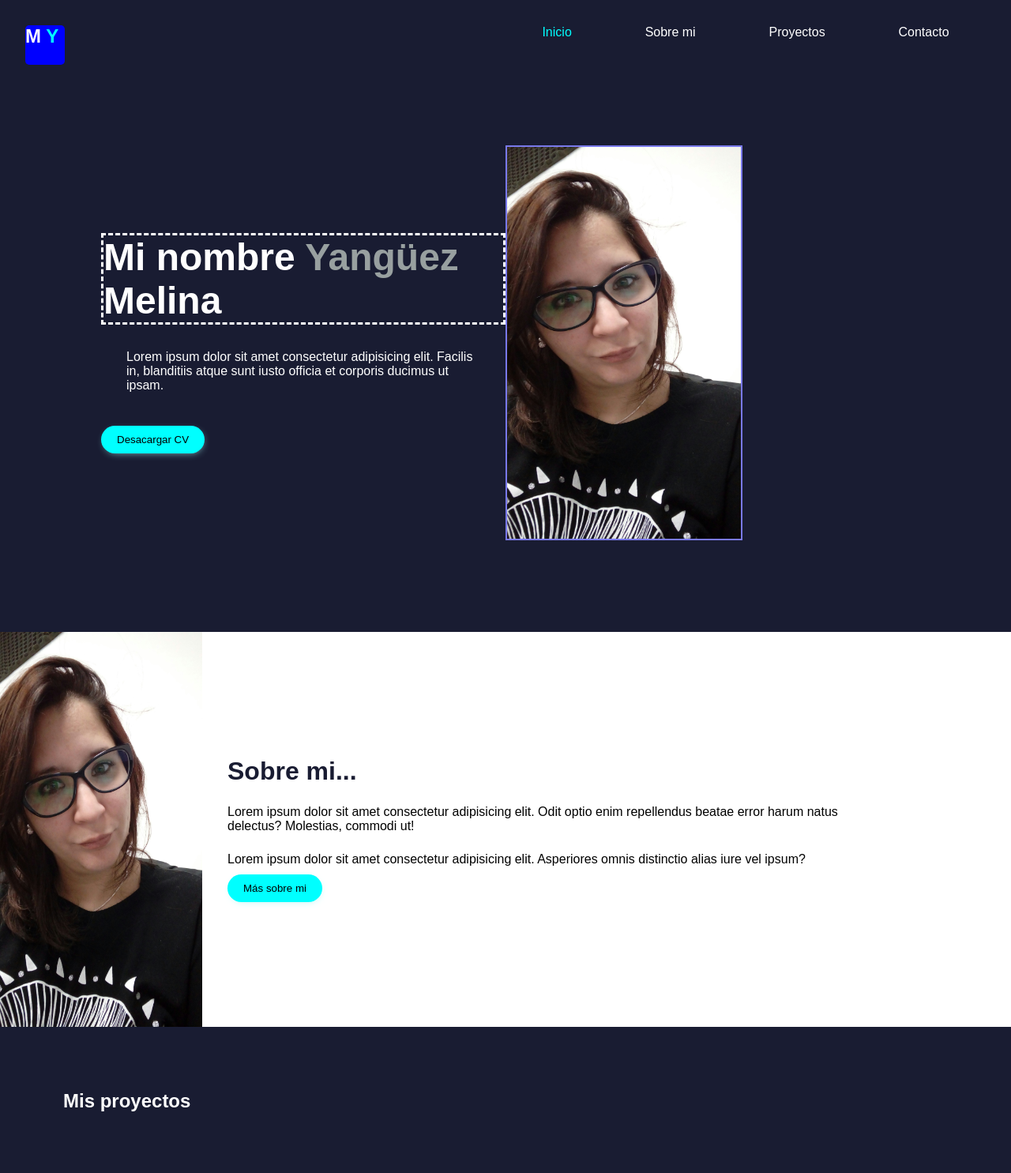
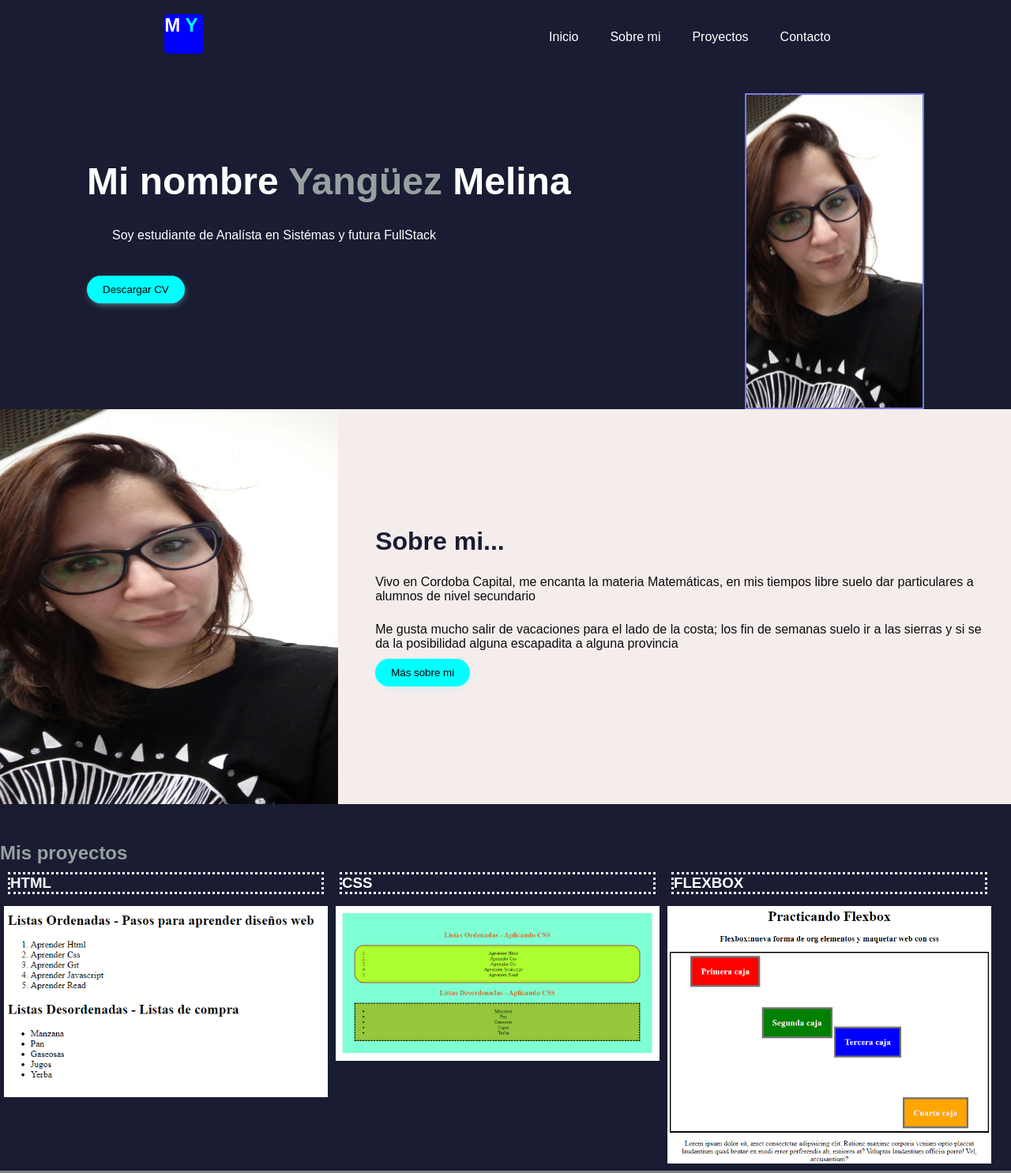
Before and after one commit to melina8444/Proyecto-nuevo-mi-portfolio, a plain HTML site: page index.html in a window 1280 px wide. Shown: the top 1485 px of the page at 79% size. Drawn offline with Linux system fonts and the light colour scheme.

Commit message:
Mi proyecto avanzado

```diff
--- a/css/style.css
+++ b/css/style.css
@@ -10,23 +10,40 @@ body {
 }
 
 /* CONTENEDOR PRINCIPAL */
-.container,
-.portfolio {
-    width: 100vw;
-    height: 100vh;
+.container
+ {
+    width: 100%;
+    /* height: 100%; */
     background-color: #191c32;
-    color: #fff;
+    color: #ffffff;
 }
 
 
 /* DENTRO DEL HEADER */
-.navbar {
+header{
+    padding-top: 25px;
     display: flex;
-    justify-content: space-between;
-    padding: 2em;
+    justify-content: space-around;
+    align-items: center;
 }
 
-.titutlo {
+
+header .navbar ul {
+    display: flex;
+
+
+}
+
+.titulo {
+    width: 50px;
+    height: 50px;
+    background-color: #eedede;
+    animation-name: titulo;
+    animation-duration: 10s;
+    border-radius: 10%;
+}
+
+.titulo {
     margin-top: -7px;
 }
 
@@ -34,28 +51,28 @@ body {
     color: #00ffff;
 }
 
-.menu {
+.navbar {
     display: flex;
-    width: 50%;
+
     justify-content: space-around;
 }
 
-.menu li {
+.navbar li {
     list-style: none;
 }
 
-.menu a {
+.navbar a {
     color: #ffffff;
     text-decoration: none;
     padding: 10px 20px;
 }
 
-.menu .activo {
+.navbar .activo {
     color: #00ffff;
     border-radius: 3em;
 }
 
-.menu a:hover {
+.navbar a:hover {
     background-color: #64b99d;
     color: #191c32;
     transition: ease-in .3s;
@@ -66,19 +83,20 @@ body {
 
 .main {
     margin: 0 auto;
-    width: 80vw;
-    height: 80vh;
-    display: grid;
-    grid-template-columns: repeat(2, 1fr);
+    width: 100%;
+
+    display: flex;
+    justify-content: space-around;
     align-items: center;
 }
 
 
 .mifoto {
-    width: 300px;
-    height: 500px;
+    width: auto;
+    height: 400px;
     border: 2px solid #7979eb;
 
+margin-top: 50px;
 }
 
 h1 {
@@ -90,6 +108,7 @@ span {
 }
 
 .download-cv {
+
     padding: 10px 20px;
     background-color: #00ffff;
     border: none;
@@ -110,20 +129,26 @@ span {
 
 /* SOBRE MI */
 .sobremi {
-    display: grid;
-    grid-template-columns: repeat(10, 1fr);
-    width: 100vw;
+    display: flex;
+    width: 100%;
     align-items: center;
+    background-color: #f5ecec;
+    color: #0c0c0c;
+
+
 }
 
 .sobremi img {
-    width: 100%;
+    margin-right: 10px;
+    width: 50%;
     height: 500px;
-    grid-column: 1/3;
+    border: #191c32 0px solid;
+
+
 }
 
 .sobremi-info {
-    grid-column: 3/10;
+   margin-left: 5px;
     padding: 2em;
 }
 
@@ -137,28 +162,33 @@ span {
     margin-top: 1.5em;
 }
 
-/* MI PORTFLIO */
+/* MIS PROYECTOS */
 .proyecto {
     background-color: #191c32;
+    width: 100%;
 
 }
 
-.proyecto .container-proyec {
+ .container-proyec {
 
     display: flex;
 }
 
 .proyecto-headings {
     width: 200vw;
-    padding: 5em;
+    padding-top: 3em;
+    text-align:justify;
 
 }
 
 .proyecto-headings h2 {
     font-size: 1.5em;
     color: #ffffff;
+
 }
-
+.proyecto-headings h2:hover{
+    text-shadow: #f508d5 1px 2px;
+}
 .container-proyec {
     /* width: 80vw; */
     /* height: 80vh; */
@@ -173,6 +203,16 @@ span {
 
 .card-title {
     padding: 10px;
+}
+
+.card-title h3{
+    border-style:dotted;
+
+}
+
+.card-title h3:hover{
+    text-shadow: #e7f70d 1px 2px;
+    font-size: 25px;
 }
 
 
@@ -192,8 +232,8 @@ span {
 
 
 .img-proyec {
-    width: 550px;
-    height: 400px;
+    width: 420px;
+    height: auto;
     padding: 5px;
 }
 
@@ -206,11 +246,12 @@ footer {
     background-color: #808080;
     align-items: center;
     padding: 10px;
+    width: 100%;
 }
 
 
-h4 {
-    font-size: 30px;
+footer h4 {
+    font-size: 20px;
 }
 
 .contacto {
@@ -221,7 +262,7 @@ h4 {
 }
 
 .contacto i {
-    font-size: 27px;
+    font-size: 22px;
 
 }
 
@@ -231,11 +272,31 @@ h4 {
 }
 
 /* RESPONSIVE */
-/* @media(max-width: 858px){
-    .container{
-        whidth:40%
+@media screen and (max-width: 446px){
+    .navbar{
+        display: none;
+
     }
-} */
+    header{
+       justify-content: flex-start;
+    }
+    .main{
+        flex-direction: column;
+    }
+    .info-content{
+        margin-top: 50px;
+    }
+    .download-cv{
+        text-align: center;
+    }
+    .sobremi{
+        flex-direction: column;
+    }
+    }
+
+
+
+
 
 /* ANIMACIONES */
 
@@ -258,14 +319,7 @@ h4 {
     }
 }
 
-.titulo {
-    width: 50px;
-    height: 50px;
-    background-color: #eedede;
-    animation-name: titulo;
-    animation-duration: 10s;
-    border-radius: 10%;
-}
+
 
 /* h1 */
 @keyframes h1 {
@@ -305,5 +359,5 @@ h1 {
     position: relative;
     animation-name: h1;
     animation-duration: 4s;
-    border-style: dashed;
+
 }
--- a/index.html
+++ b/index.html
@@ -17,15 +17,16 @@
     <div class="container">
         <!-- CABCERA -->
         <header>
+            <div class="titulo">
+                <h2>M <span>Y</span></h2>
+            </div>
             <nav class="navbar">
-                <div class="titulo">
-                    <h2>M <span>Y</span></h2>
-                </div>
-                <ul class="menu">
-                    <li><a class="activo" href="index.html">Inicio</a></li>
-                    <li><a href="#">Sobre mi</a></li>
-                    <li><a href="#">Proyectos</a></li>
-                    <li><a href="#">Contacto</a></li>
+
+                <ul>
+                    <li><a  href="index.html">Inicio</a></li>
+                    <li><a href="#sobremi">Sobre mi</a></li>
+                    <li><a href="#proyectos" class="misproyectos">Proyectos</a></li>
+                    <li><a href="#contacto" >Contacto</a></li>
 
                 </ul>
             </nav>
@@ -37,29 +38,27 @@
         <main class="main">
             <div class="info-content">
                 <h1>Mi nombre <span>Yangüez</span> Melina</h1>
-                <p>Lorem ipsum dolor sit amet consectetur adipisicing elit. Facilis in, blanditiis atque sunt iusto
-                    officia
-                    et corporis ducimus ut ipsam.</p>
-                <a download href="#">
-                    <button class="download-cv">Desacargar CV</button>
+                <p>Soy estudiante de Analísta en Sistémas
+                    y futura FullStack
+                </p>
+                <a href="#">
+                    <button class="download-cv">Descargar CV</button>
                 </a>
             </div>
             <img src="/img/mifoto.jpg" class="mifoto" alt="Melina Yangüez foto">
         </main>
-    </div>
+
 
     <!-- SOBRE MI -->
     <div class="sobremi">
+
         <img src="/img/mifoto.jpg" alt="Melina foto">
 
         <div class="sobremi-info">
             <h2>Sobre mi...</h2>
             <div class="divisor">
-                <p>Lorem ipsum dolor sit amet consectetur adipisicing elit. Odit optio enim repellendus beatae error
-                    harum
-                    natus delectus? Molestias, commodi ut!</p>
-                <p>Lorem ipsum dolor sit amet consectetur adipisicing elit. Asperiores omnis distinctio alias iure vel
-                    ipsum?</p>
+                <p>Vivo en Cordoba Capital, me encanta la materia Matemáticas, en mis tiempos libre suelo dar particulares a alumnos de nivel secundario </p>
+                <p>Me gusta mucho salir de vacaciones para el lado de la costa; los fin de semanas suelo ir a las sierras y si se da la posibilidad alguna escapadita a alguna provincia</p>
                 <button class="download-cv">Más sobre mi</button>
             </div>
         </div>
@@ -70,67 +69,40 @@
     <div class="proyecto">
 
         <div class="proyecto-headings">
-            <h2>Mis proyectos</h2>
+            <h2><span>Mis proyectos</span> </h2>
         </div>
 
         <div class="container-proyec">
 
             <div class="card img1">
+                <div class="card-title">
+                    <h3>HTML</h3>
 
+                </div>
                 <img src="/img/proyectouno.png" class="img-proyec" alt="">
 
-                <!-- <div class="card-title">
-                    <h2>Descripción de mis proyectos</h2>
 
-                </div> -->
+            </div>
 
 
-                <!-- <button class="proyecto-detalles download-cv">
+                <div class="card img2">
+                    <div class="card-title">
+                        <h3>CSS</h3>
 
-                    <a href="">
-                        Ver proyecto
-
-                    </a>
-
-                </button> -->
-            </div>
-
-            <!-- <div class="container-proyec"> -->
-                <div class="card img2">
-
+                    </div>
                     <img src="/img/proyectodos.png" class="img-proyec" alt="">
 
-                    <!-- <div class="card-title">
-                        <h2>Descripción de mis proyectos</h2>
+                </div>
 
-                    </div> -->
+                <div class="card img3">
+                    <div class="card-title">
+                        <h3>FLEXBOX</h3>
 
-                    <!-- <button class="proyecto-detalles download-cv">
-
-                        <a href="">
-                           Ver Proyectos
-
-                        </a>
-
-                    </button> -->
-                </div>
-            <!-- </div> -->
-
-            <!-- <div class="container-proyec"> -->
-                <div class="card img3">
-
+                    </div>
                     <img src="/img/proyectotres.png" class="img-proyec" alt="">
 
-                    <!-- <button class="proyecto-detalles download-cv">
+                </div>
 
-                        <a href="">
-                           Ver Proyectos
-
-                        </a>
-
-                    </button> -->
-                </div>
-            <!-- </div> -->
         </div>
     </div>
 
@@ -140,11 +112,12 @@
         <hr>
         <div class="contacto">
             <label>Teléfono: <i class="fa fa-whatsapp""> 351-3418116</i></label>
-            <label> Gmail: <i class="fa fa-envelope""> melinayanguez@gmail.com</i> </label>
+            <label> Gmail: <i class="fa fa-envelope"">  melinayanguez@gmail.com</i> </label>
+            <label> Facebook <i class="fa fa-facebook"></i> </label>
 
         </div>
     </footer>
-
+</div>
 
 
     <script src="https://kit.fontawesome.com/yourcode.js" crossorigin="anonymous"></script>
```
